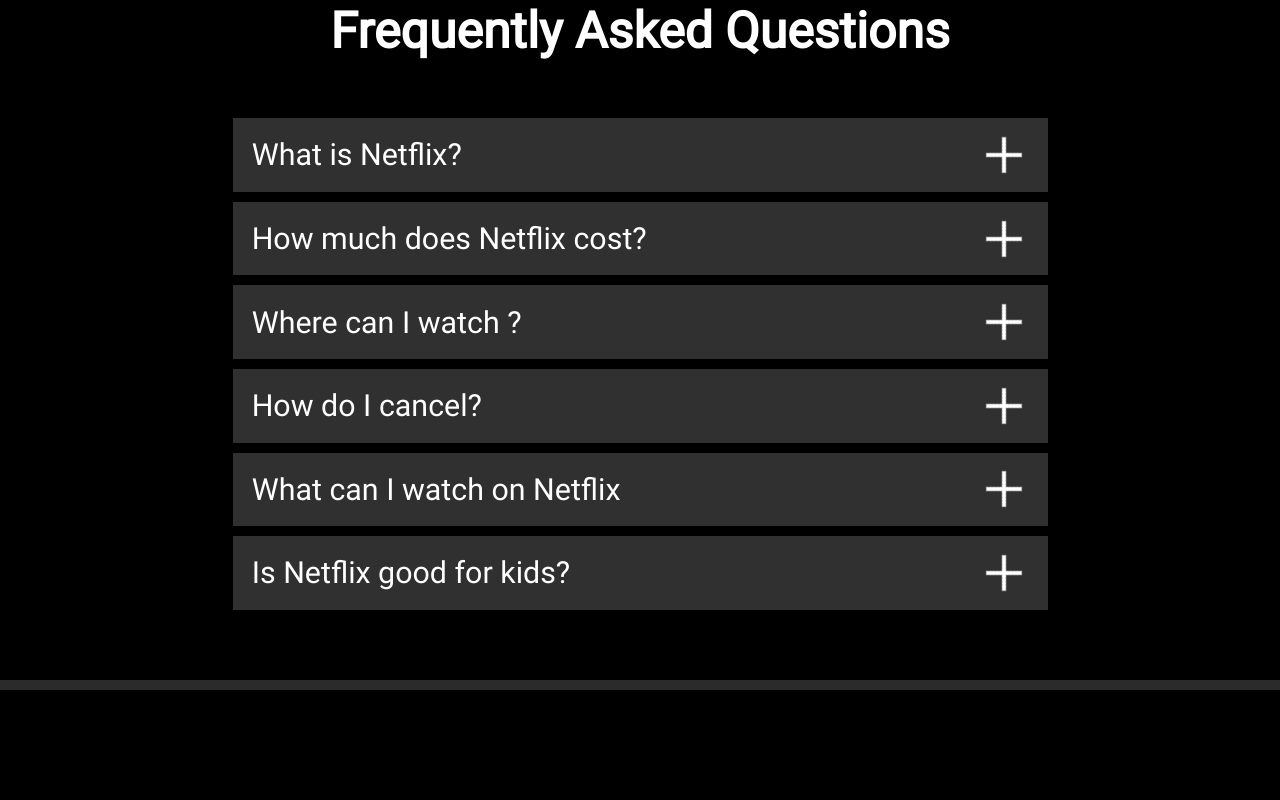
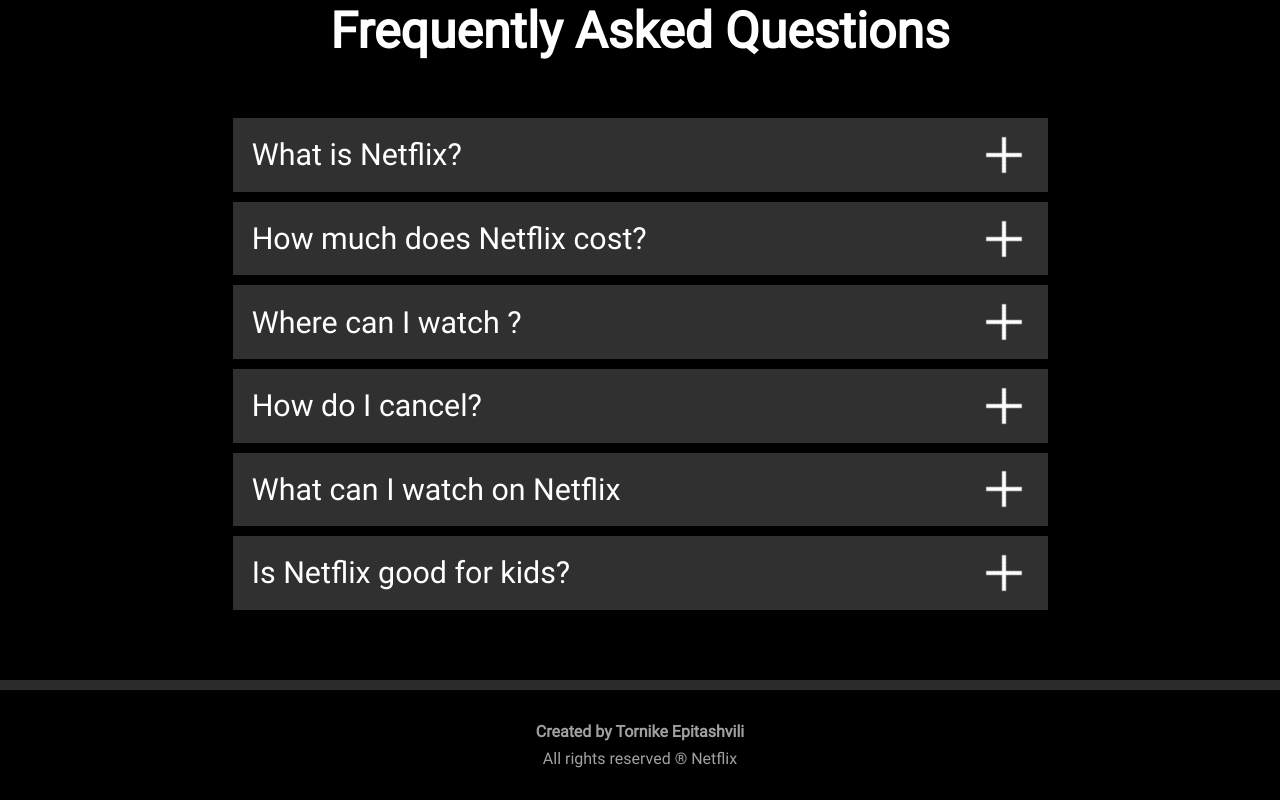
Before and after one commit to Makinloot/netflix-clone, a React (Vite) app: page / in a window 1280 px wide. Shown: the part 2841-3641 px from the top of the page. Before the commit the page ends 3531 px from the top, so only its background shows below. Built offline with nearby package versions, Linux system fonts and the light colour scheme.

Commit message:
add footer section

```diff
--- a/src/components/faq/Faq.tsx
+++ b/src/components/faq/Faq.tsx
@@ -6,7 +6,7 @@
 
 const Faq = () => {
   return (
-    <div className="Faq flex-col">
+    <section className="Faq flex-col">
       <h2>Frequently Asked Questions</h2>
       <ul className="Faq-list">
         {faqData.map((faq) => (
@@ -18,7 +18,7 @@
         ))}
       </ul>
       <hr />
-    </div>
+    </section>
   );
 };
 
--- /dev/null
+++ b/src/components/footer/Footer.scss
@@ -0,0 +1,8 @@
+.Footer {
+  padding: 2rem 1rem;
+  color: rgb(161, 161, 161);
+
+  strong {
+    margin-bottom: .5rem;
+  }
+}
--- /dev/null
+++ b/src/components/footer/Footer.tsx
@@ -0,0 +1,16 @@
+import './Footer.scss'
+
+const Footer = () => {
+  return (
+    <footer className='Footer'>
+      <div className="container">
+        <div className="footer-wrapper flex-col">
+          <strong>Created by Tornike Epitashvili</strong>
+          <p>All rights reserved ® Netflix </p>
+        </div>
+      </div>
+    </footer>
+  )
+}
+
+export default Footer
--- a/src/pages/Landing.tsx
+++ b/src/pages/Landing.tsx
@@ -7,6 +7,7 @@
 import mobile from "../assets/mobile.jpg";
 import kids from "../assets/kids.png";
 import Faq from "../components/faq/Faq";
+import Footer from "../components/footer/Footer";
 
 const Landing = () => {
 
@@ -45,6 +46,7 @@
             />
             <Faq />
           </main>
+          <Footer />
         </div>
       </div>
     </div>
```
